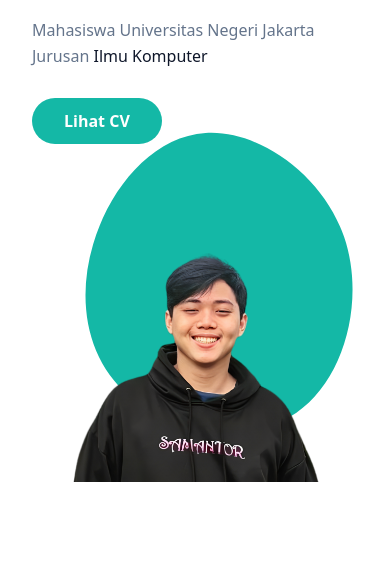
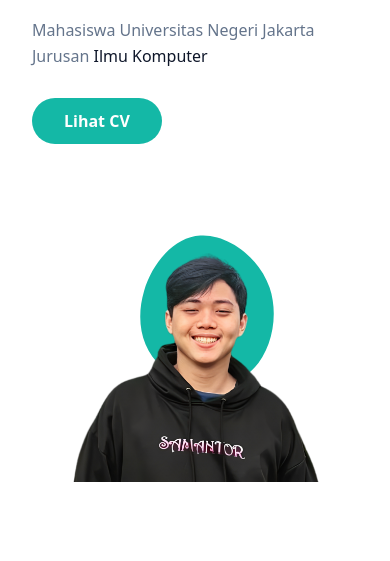
Before and after one commit to jonathanlael9/portofolio-jonathanlaelaruan, a website: page index.html in a window 390 px wide. Shown: the part 283-844 px from the top of the page. Drawn offline with Linux system fonts and the light colour scheme.

Commit message:
update responsive

```diff
--- a/index.html
+++ b/index.html
@@ -84,7 +84,7 @@ if (localStorage.theme === 'dark' || (!('theme' in localStorage) && window.match
           <div class="w-full self-end px-4 lg:w-1/2">
             <div class="relative mt-10 lg:mt-0 lg:right-0">
               <img src="img/foto.png" alt="profil " class="relative z-10 max-w-full mx-auto" />
-              <span class="absolute -bottom-0  left-1/2 -translate-x-1/2 md:scale-125 sm:scale-50 sm:-translate-y-20 xl:translate-y-0">
+              <span class="absolute -bottom-0  left-1/2 -translate-x-1/2 md:scale-125 md:-translate-y-16 sm:scale-50 sm:translate-y-7 lg:scale-100 lg:translate-y-11 xl:translate-y-0 l">
                 <svg width="400" height="400" viewBox="0 0 200 200" xmlns="http://www.w3.org/2000/svg" class="sm:scale0" >
                   <path
                     fill="#14b8a6"
--- a/tailwind.config.js
+++ b/tailwind.config.js
@@ -16,6 +16,7 @@ module.exports = {
       },
       screens: {
         '2xl': '1320px',
+        sm: '390px',
       },
     },
   },
```
Also changed, not shown: src/output.css.
